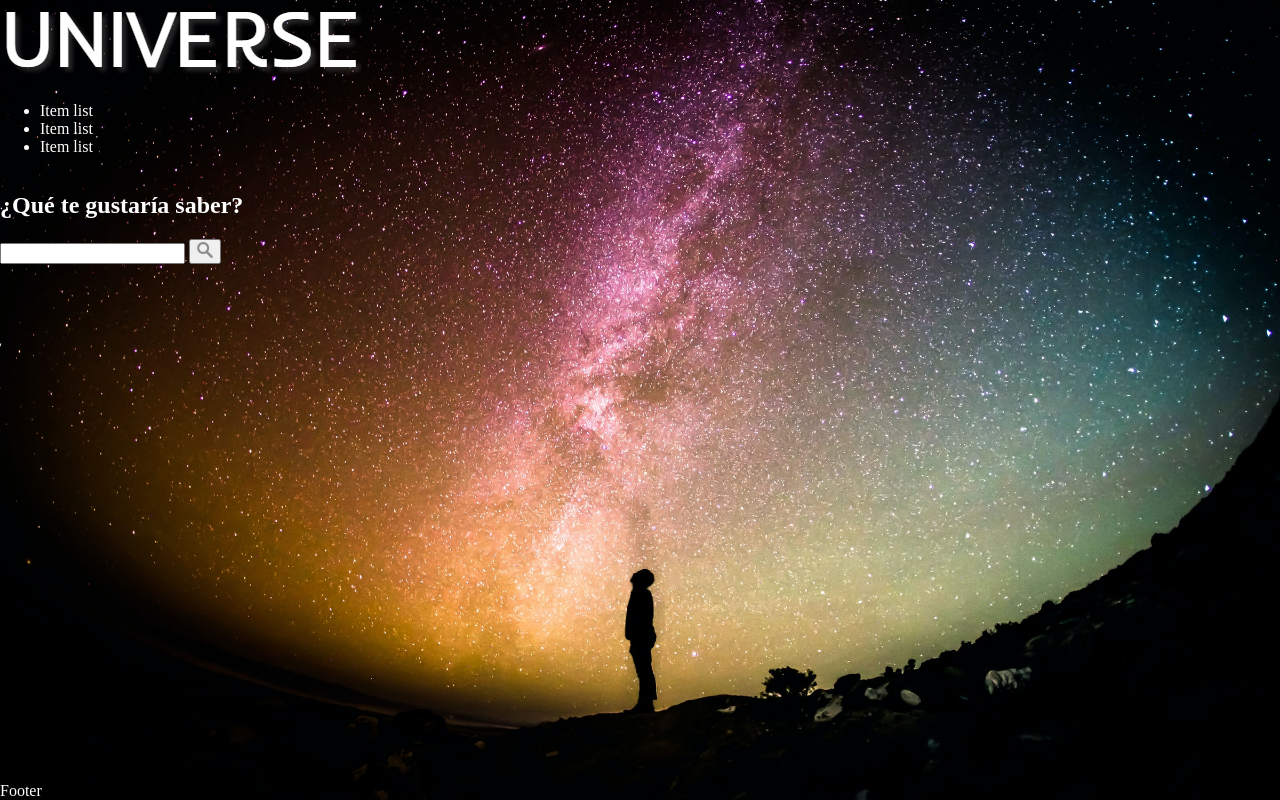
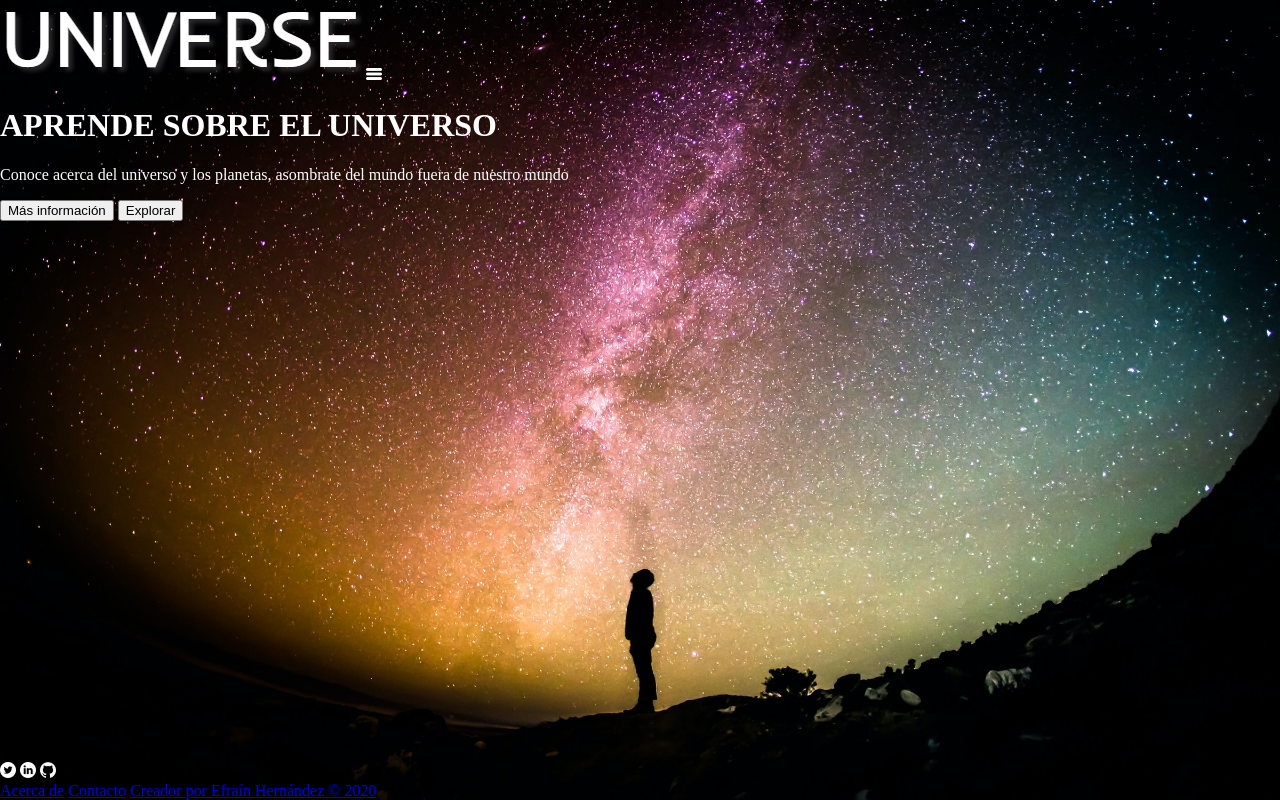
Before and after one commit to efrainhgmx/Universe, a plain HTML site: page index.html in a window 1280 px wide. Drawn offline with Linux system fonts and the light colour scheme.

Commit message:
Reestructuración del HTML

```diff
--- a/index.html
+++ b/index.html
@@ -7,27 +7,34 @@
     <title>Aprende sobre el Universo</title>
 </head>
 <body>
-    <header>
-        <nav>
-            <img src="images/universe-logo.png" alt="Universo">
-            <ul>
-                <li>Item list</li>
-                <li>Item list</li>
-                <li>Item list</li>
-            </ul>
-        </nav>
+    <header class="header">
+       <img src="images/universe-logo.png" alt="Universe Logo principal">
+       <img src="icons/open-menu.png" alt="Icono de menú">
     </header>
 
     <main class="main">
-        <div class="main-comtainer">
-            <h2>¿Qué te gustaría saber?</h2>
-            <div class="input--main-container">
-                <input type="text" name="search" id="search">
-                <button><img src="icons/search-icon.png" alt="Buscar"></button>
+        <div class="main-container">
+            <h1 class="main_title">APRENDE SOBRE EL UNIVERSO</h1>
+            <p class="main_description">Conoce acerca del universo y los planetas, asombrate del mundo fuera de nuestro mundo</p>
+            <div class="main_container--buttons">
+                <button class="main--button">Más información</button>
+                <button class="main--button">Explorar</button>
             </div>
         </div>
     </main>
 
-    <footer class="footer">Footer</footer>
+    <footer class="footer">
+        <div class="left__icons-Container">
+            <a href="twitter.com"><img src="icons/twitter.png" alt="Twitter"></a>
+            <a href="GitHub.com"><img src="icons/linkedin.png" alt="Linkedin"></a>
+            <a href="Googe.com"><img src="icons/github.png" alt="GitHub"></a>
+        </div>
+
+        <div class="right_info-Container">
+            <a href="#">Acerca de</a>
+            <a href="#">Contacto</a>
+            <a href="#">Creador por Efraín Hernández &COPY; 2020</a>
+        </div>
+    </footer>
 </body>
 </html>
```
Also changed, not shown: icons/github.png (added), icons/linkedin.png (added), icons/open-menu.png (added), icons/twitter.png (added).
